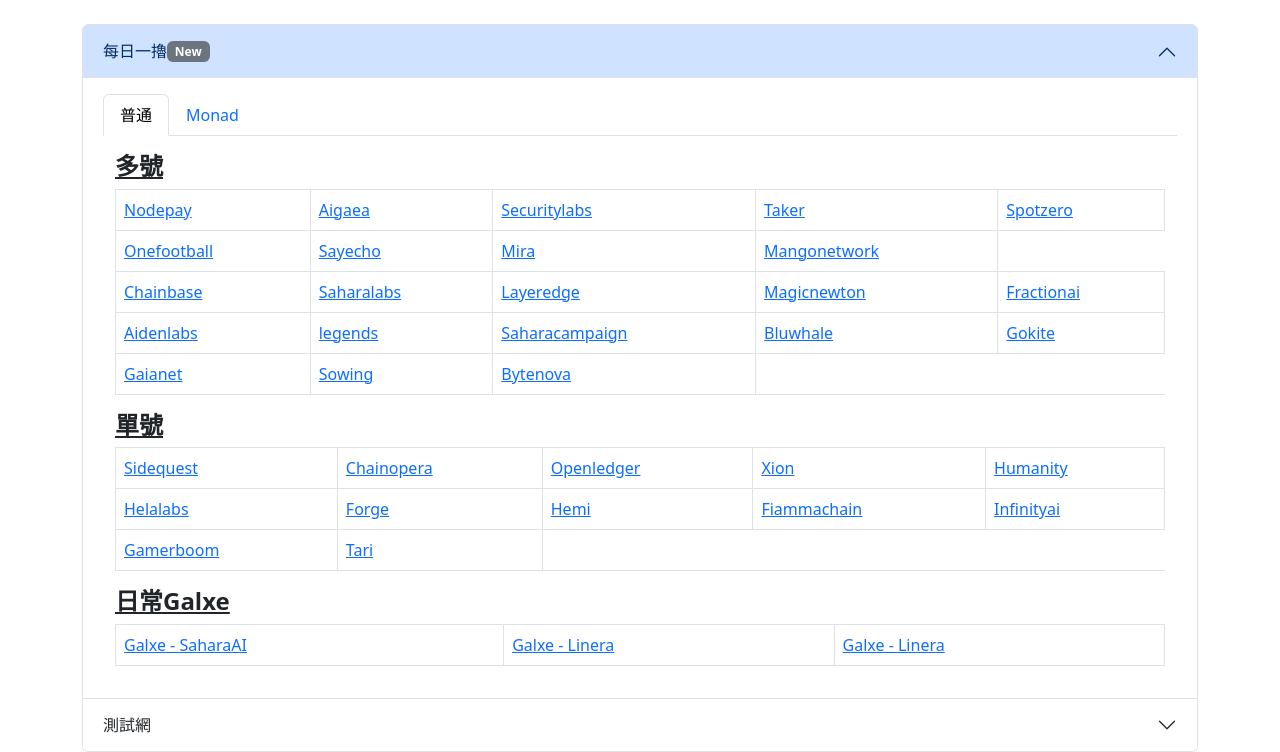
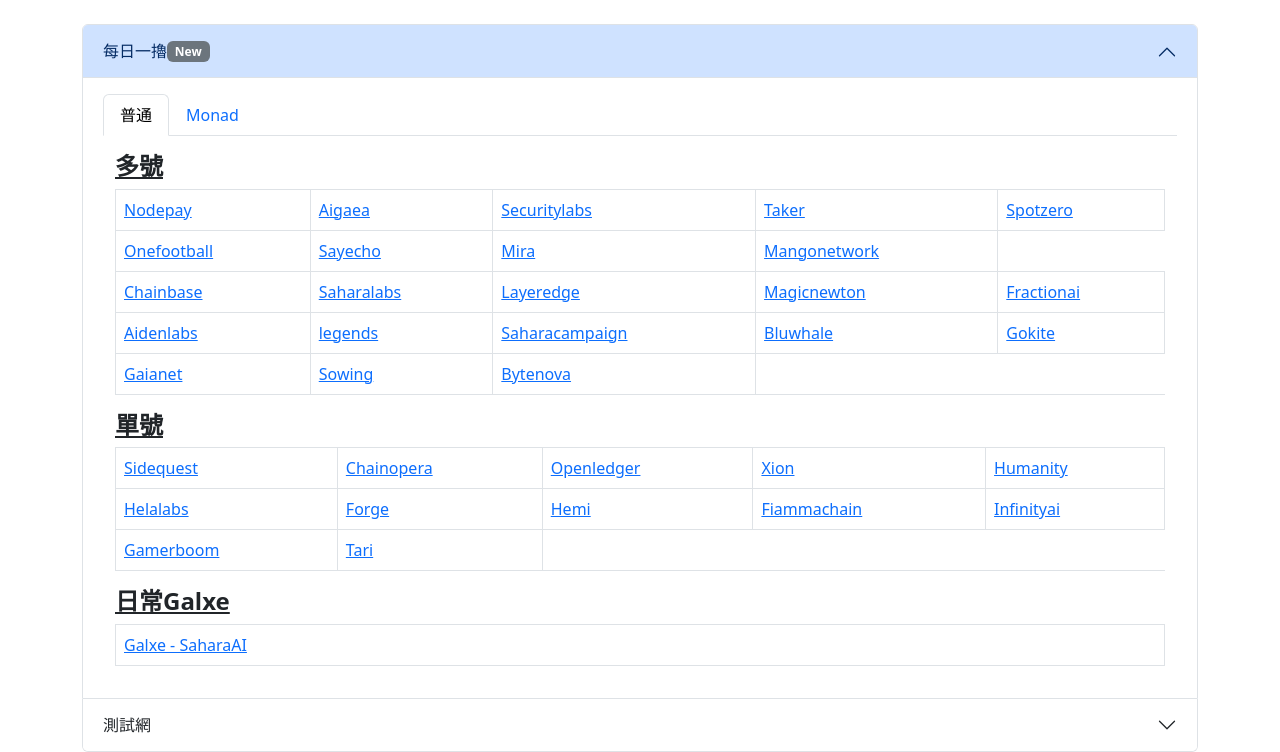
Before and after one commit to 2246250622/Airdrop-babydog-, a plain HTML site: page baby.html in a window 1280 px wide. Shown: the part 221-973 px from the top of the page. Drawn offline with nearby package versions, Linux system fonts and the light colour scheme.

Commit message:
Update baby.html

```diff
--- a/baby.html
+++ b/baby.html
@@ -550,14 +550,6 @@
                                 </td>
 
 
-
-                                <td>
-                                  <a style="display:block;" target="_blank" href="https://app.galxe.com/quest/Linera/GCbVUtpayt">Galxe - Linera</a>
-                                </td>
-
-                                <td>
-                                  <a style="display:block;" target="_blank" href="https://app.galxe.com/quest/Linera/GCHaUtpHzr">Galxe - Linera</a>
-                                </td>
                               </tr>
                               </tbody>
                             </table>
```
